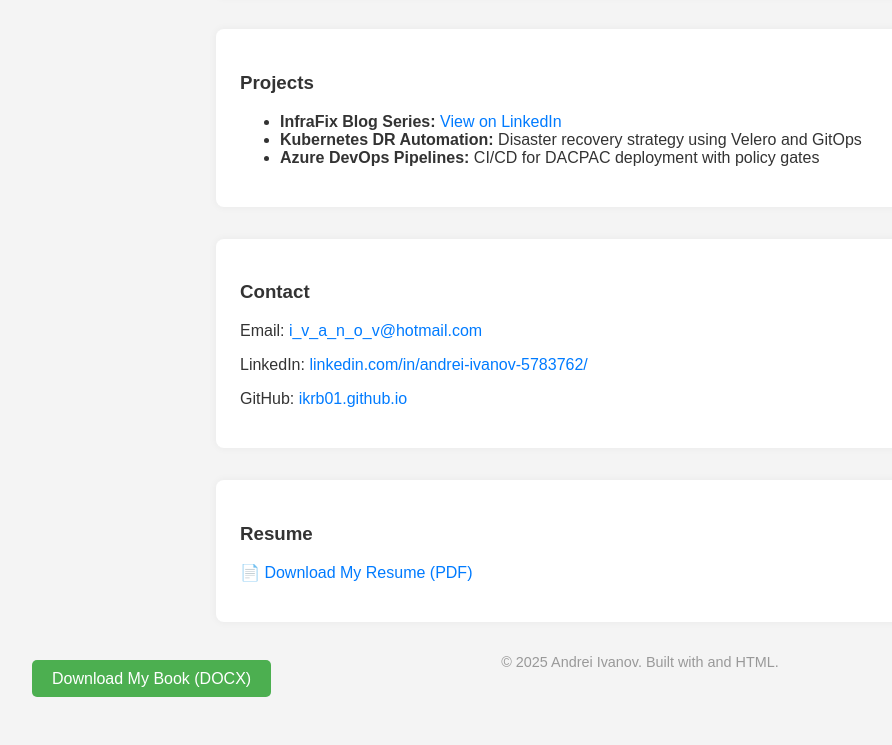
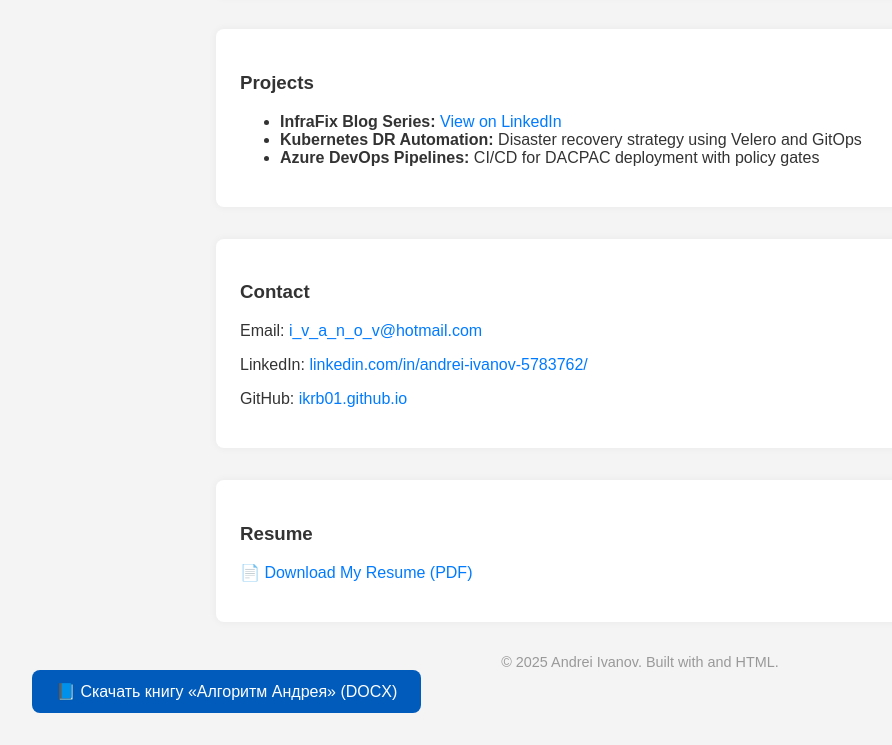
Before and after one commit to ikrb01/ikrb01.github.io, a plain HTML site: page index.htm in a window 1280 px wide. Shown: the part 418-1163 px from the top of the page, without its empty margins (0-892 px from the left). Before the commit the page ends 1138 px from the top, so only its background shows below. Drawn offline with Linux system fonts and the light colour scheme.

Commit message:
Update index.htm

```diff
--- a/index.htm
+++ b/index.htm
@@ -83,9 +83,12 @@
   <footer>
     &copy; 2025 Andrei Ivanov. Built with and HTML.
   </footer>
-  <a href="https://ikrb01.github.io/my_book_Алгоритм Андрея.docx" download style="padding: 10px 20px; background-color: #4CAF50; color: white; text-decoration: none; border-radius: 5px;">
-  Download My Book (DOCX)
+ <a href="https://ikrb01.github.io/my_book_%D0%90%D0%BB%D0%B3%D0%BE%D1%80%D0%B8%D1%82%D0%BC%20%D0%90%D0%BD%D0%B4%D1%80%D0%B5%D1%8F.docx"
+   download
+   style="display: inline-block; padding: 12px 24px; background-color: #005bbb; color: white; text-decoration: none; border-radius: 8px; font-family: sans-serif;">
+  📘 Скачать книгу «Алгоритм Андрея» (DOCX)
 </a>
+
 
 </body>
 </html>
```
